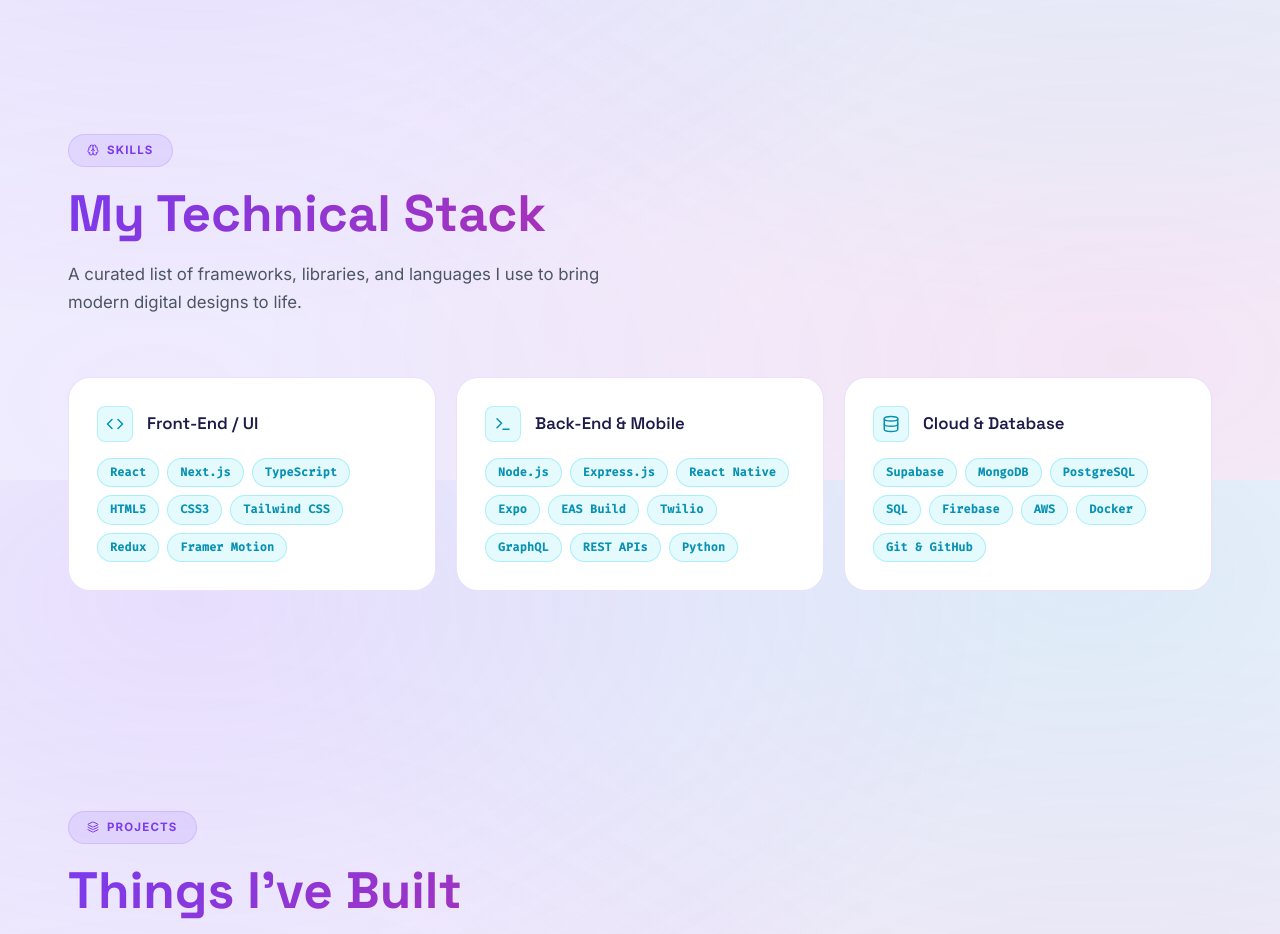
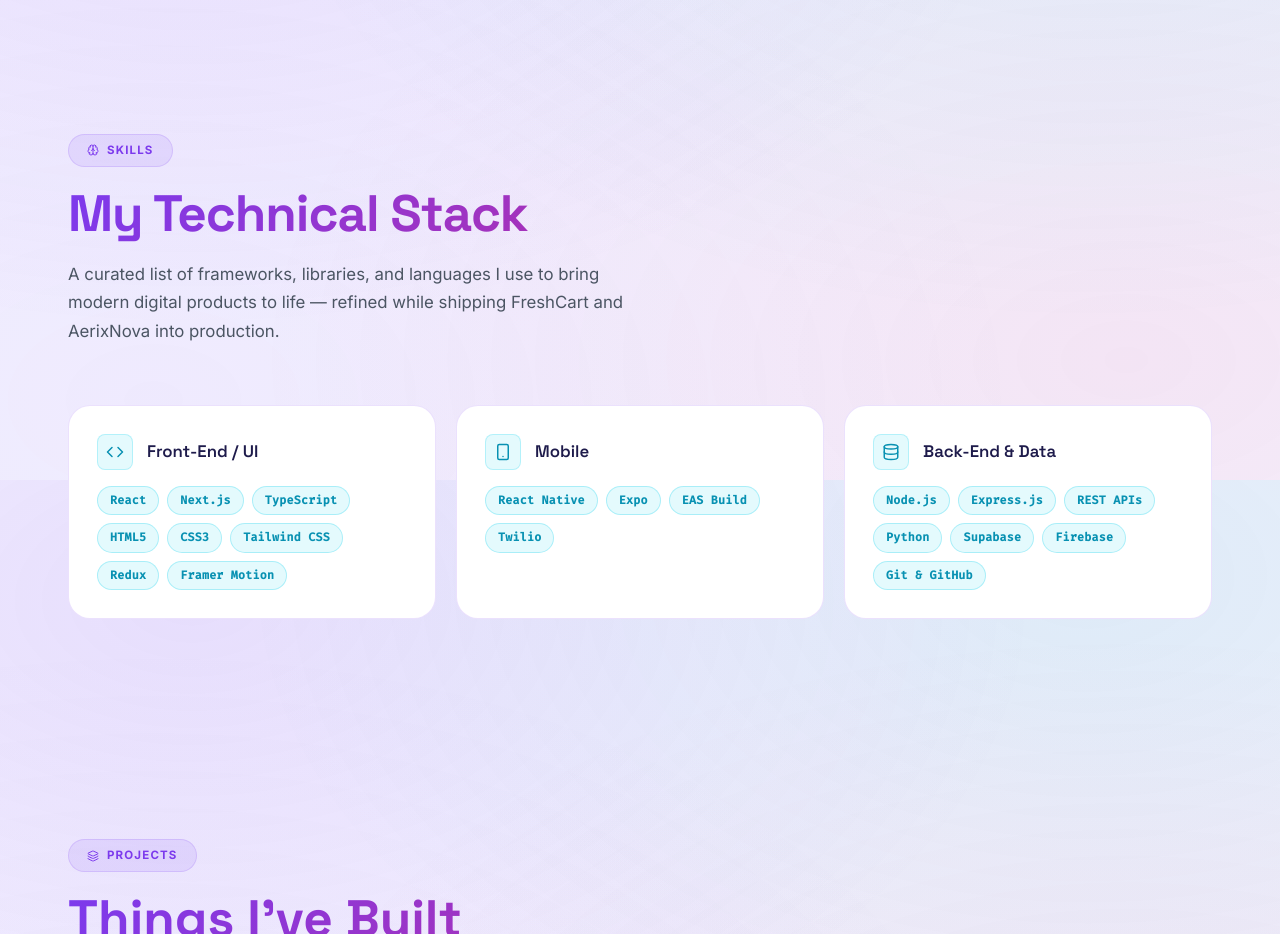
Before and after one commit to Aadhi153/portfolio, a React (Vite) app: page / in a window 1280 px wide. Shown: the part 1920-2854 px from the top of the page. Built offline with nearby package versions, Linux system fonts and the light colour scheme.

Commit message:
feat: add interactive Skills section with animated cards and categorization

```diff
--- a/src/components/Skills.css
+++ b/src/components/Skills.css
@@ -1,5 +1,15 @@
 .skills__header {
   margin-bottom: 60px;
+}
+
+.skills .section-title {
+  font-weight: 800;
+  letter-spacing: -0.02em;
+}
+
+.skills .section-subtitle {
+  font-weight: 400;
+  line-height: 1.7;
 }
 
 /* Category cards grid */
@@ -7,7 +17,7 @@
   display: grid;
   grid-template-columns: repeat(3, 1fr);
   gap: 20px;
-  align-items: start;
+  align-items: stretch;
 }
 
 .skills__category-card {
@@ -15,6 +25,18 @@
   flex-direction: column;
   gap: 16px;
   padding: 22px 26px;
+  height: 100%;
+  /* Solid-enough backdrop so the constellation canvas behind the page never
+     shows through the card (was bleeding a stray link line through the header) */
+  background: rgba(15, 10, 36, 0.85);
+  position: relative;
+  z-index: 2;
+  transition: transform 0.2s ease-out, border-color 0.2s ease;
+}
+
+.skills__category-card.card:hover {
+  border-color: var(--accent-cyan);
+  transform: translateY(-3px);
 }
 
 .skills__category-header {
@@ -52,6 +74,26 @@
   z-index: 1;
 }
 
+.skills__category-tags .tag {
+  transition: transform 0.2s ease-out, background 0.2s ease, border-color 0.2s ease;
+}
+
+.skills__category-tags .tag:hover {
+  transform: scale(1.05);
+}
+
+/* Core, shipped skills get a bolder filled badge; everything else stays outline */
+.skills__category-tags .badge-core {
+  background: rgba(34, 211, 238, 0.24);
+  border-color: rgba(34, 211, 238, 0.6);
+  font-weight: 700;
+}
+
+.skills__category-tags .badge-standard {
+  background: rgba(34, 211, 238, 0.05);
+  border-color: rgba(34, 211, 238, 0.22);
+}
+
 /* ── Responsive ── */
 @media (max-width: 900px) {
   .skills__categories-list {
--- a/src/components/Skills.jsx
+++ b/src/components/Skills.jsx
@@ -1,8 +1,12 @@
 import { useInView } from 'react-intersection-observer'
 import { motion } from 'framer-motion'
-import { Brain, Code, Database, Terminal } from 'lucide-react'
+import { Brain, Code, Database, Smartphone } from 'lucide-react'
 import useTilt from '../hooks/useTilt'
 import './Skills.css'
+
+const CORE_SKILLS = new Set([
+  'React', 'Next.js', 'TypeScript', 'Tailwind CSS', 'React Native', 'Node.js', 'Supabase',
+])
 
 const categories = [
   {
@@ -11,16 +15,51 @@
     tags: ['React', 'Next.js', 'TypeScript', 'HTML5', 'CSS3', 'Tailwind CSS', 'Redux', 'Framer Motion'],
   },
   {
-    icon: <Terminal size={18} />,
-    title: 'Back-End & Mobile',
-    tags: ['Node.js', 'Express.js', 'React Native', 'Expo', 'EAS Build', 'Twilio', 'GraphQL', 'REST APIs', 'Python'],
+    icon: <Smartphone size={18} />,
+    title: 'Mobile',
+    tags: ['React Native', 'Expo', 'EAS Build', 'Twilio'],
   },
   {
     icon: <Database size={18} />,
-    title: 'Cloud & Database',
-    tags: ['Supabase', 'MongoDB', 'PostgreSQL', 'SQL', 'Firebase', 'AWS', 'Docker', 'Git & GitHub'],
+    title: 'Back-End & Data',
+    tags: ['Node.js', 'Express.js', 'REST APIs', 'Python', 'Supabase', 'Firebase', 'Git & GitHub'],
   },
 ]
+
+const sectionVariants = {
+  hidden: {},
+  visible: { transition: { staggerChildren: 0.07 } },
+}
+
+const headerVariants = {
+  hidden: {},
+  visible: { transition: { staggerChildren: 0.06 } },
+}
+
+const fadeUp = {
+  hidden: { opacity: 0, y: 24 },
+  visible: { opacity: 1, y: 0, transition: { duration: 0.5, ease: 'easeOut' } },
+}
+
+const cardsListVariants = {
+  hidden: {},
+  visible: { transition: { staggerChildren: 0.08 } },
+}
+
+const cardVariants = {
+  hidden: { opacity: 0, y: 24, rotateX: -12 },
+  visible: { opacity: 1, y: 0, rotateX: 0, transition: { duration: 0.5, ease: 'easeOut' } },
+}
+
+const badgesVariants = {
+  hidden: {},
+  visible: { transition: { staggerChildren: 0.05 } },
+}
+
+const badgeVariants = {
+  hidden: { opacity: 0, y: 10 },
+  visible: { opacity: 1, y: 0, transition: { duration: 0.3, ease: 'easeOut' } },
+}
 
 function CategoryCard({ cat }) {
   const tilt = useTilt({ strength: 6, lift: 12, scale: 1.01 })
@@ -36,11 +75,17 @@
         <div className="skills__category-icon">{cat.icon}</div>
         <h3 className="skills__category-title">{cat.title}</h3>
       </div>
-      <div className="skills__category-tags">
+      <motion.div className="skills__category-tags" variants={badgesVariants}>
         {cat.tags.map((tag) => (
-          <span key={tag} className="tag cyan">{tag}</span>
+          <motion.span
+            key={tag}
+            variants={badgeVariants}
+            className={`tag cyan ${CORE_SKILLS.has(tag) ? 'badge-core' : 'badge-standard'}`}
+          >
+            {tag}
+          </motion.span>
         ))}
-      </div>
+      </motion.div>
     </div>
   )
 }
@@ -50,33 +95,29 @@
 
   return (
     <section id="skills" className="skills section" ref={ref}>
-      <div className="container">
-        <motion.div
-          className="skills__header"
-          initial={{ opacity: 0, y: 30 }}
-          animate={inView ? { opacity: 1, y: 0 } : {}}
-          transition={{ duration: 0.6 }}
-        >
-          <span className="section-badge"><Brain size={12} /> Skills</span>
-          <h2 className="section-title">My Technical Stack</h2>
-          <p className="section-subtitle">
-            A curated list of frameworks, libraries, and languages I use to bring modern digital designs to life.
-          </p>
+      <motion.div
+        className="container"
+        variants={sectionVariants}
+        initial="hidden"
+        animate={inView ? 'visible' : 'hidden'}
+      >
+        <motion.div className="skills__header" variants={headerVariants}>
+          <motion.span className="section-badge" variants={fadeUp}><Brain size={12} /> Skills</motion.span>
+          <motion.h2 className="section-title" variants={fadeUp}>My Technical Stack</motion.h2>
+          <motion.p className="section-subtitle" variants={fadeUp}>
+            A curated list of frameworks, libraries, and languages I use to bring modern digital
+            products to life — refined while shipping FreshCart and AerixNova into production.
+          </motion.p>
         </motion.div>
 
-        <div className="skills__categories-list">
-          {categories.map((cat, i) => (
-            <motion.div
-              key={cat.title}
-              initial={{ opacity: 0, y: 24, rotateX: -12 }}
-              animate={inView ? { opacity: 1, y: 0, rotateX: 0 } : {}}
-              transition={{ duration: 0.5, delay: 0.1 + i * 0.1 }}
-            >
+        <motion.div className="skills__categories-list" variants={cardsListVariants}>
+          {categories.map((cat) => (
+            <motion.div key={cat.title} variants={cardVariants}>
               <CategoryCard cat={cat} />
             </motion.div>
           ))}
-        </div>
-      </div>
+        </motion.div>
+      </motion.div>
     </section>
   )
 }
```
